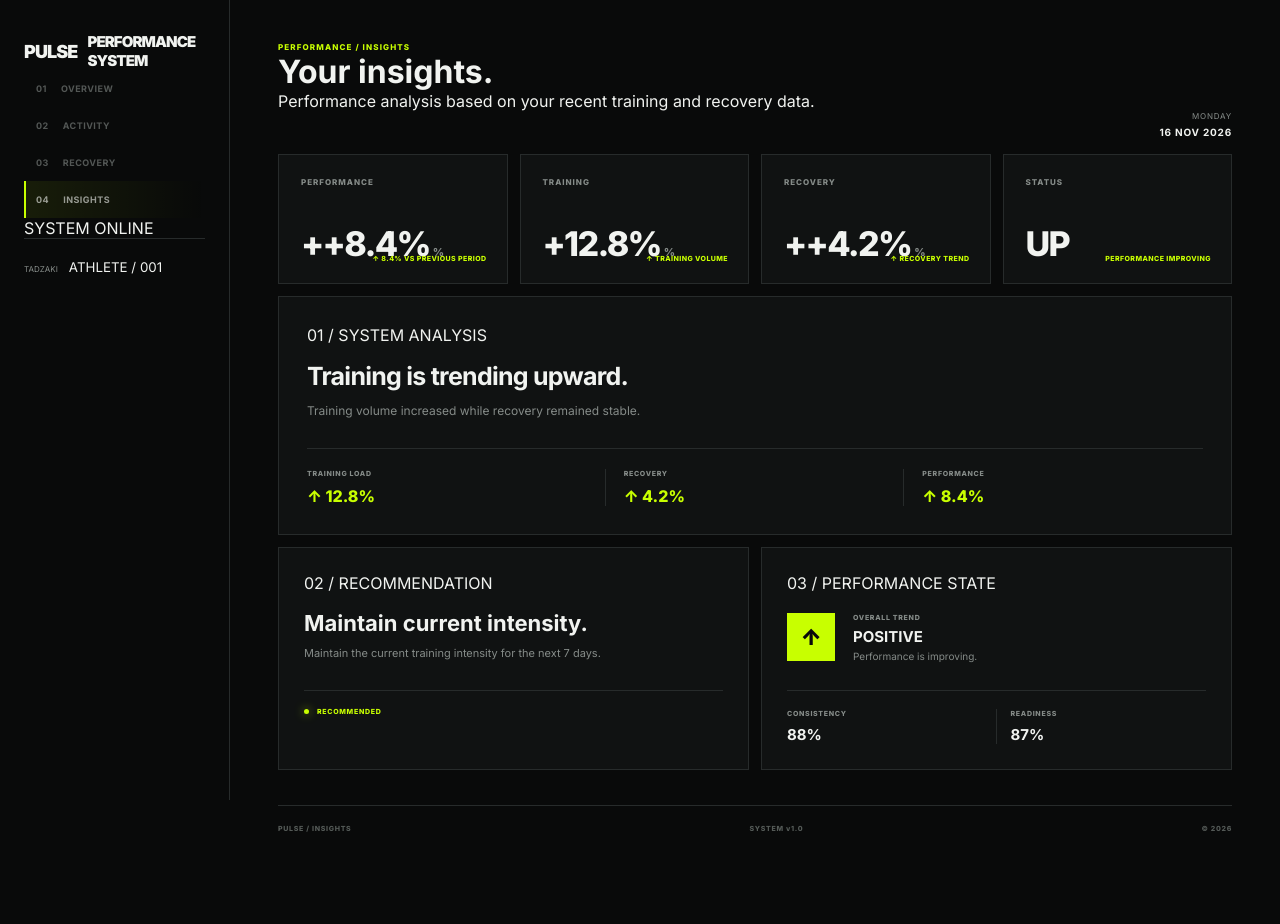
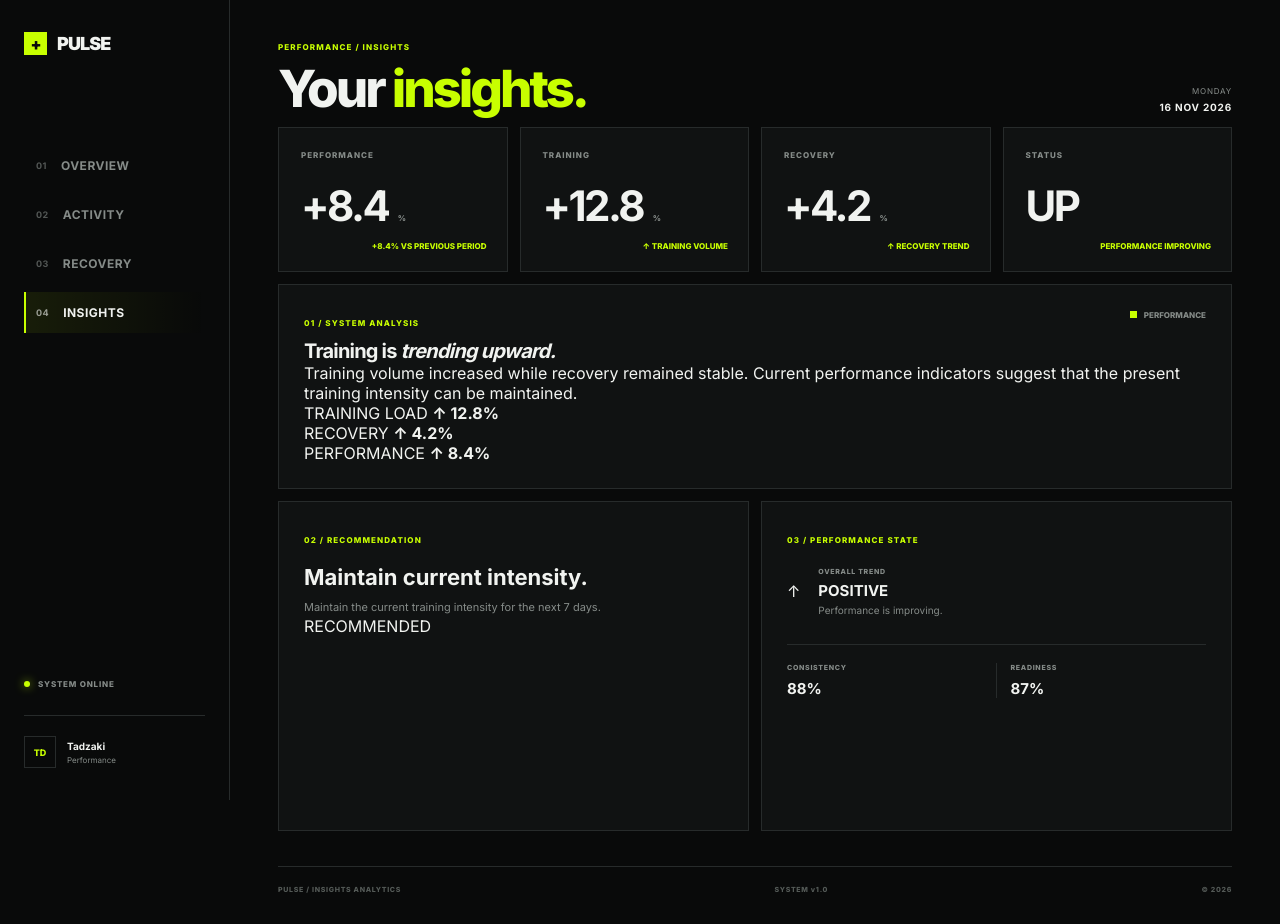
Before and after one commit to TadasDabkus/pulse-performance, a plain HTML site: page insights.html in a window 1280 px wide. Before the commit the page ends 863 px from the top, so only its background shows below. Drawn offline with Linux system fonts and the light colour scheme.

Commit message:
insights.html

```diff
--- a/insights.html
+++ b/insights.html
@@ -2,6 +2,7 @@
 <html lang="en">
 
 <head>
+
     <meta charset="UTF-8">
     <meta name="viewport" content="width=device-width, initial-scale=1.0">
 
@@ -16,157 +17,303 @@
     >
 
     <link rel="stylesheet" href="style.css">
+
 </head>
+
 
 <body>
 
 <div class="app">
+
 
     <!-- SIDEBAR -->
 
     <aside class="sidebar">
 
         <div class="brand">
+
+            <span class="brand-mark">+</span>
+
             <span>PULSE</span>
-            <small>PERFORMANCE SYSTEM</small>
+
         </div>
 
-        <nav>
+
+        <nav class="navigation">
 
             <a href="index.html" class="nav-item">
+
                 <span>01</span>
-                <span>Overview</span>
+                Overview
+
             </a>
 
+
             <a href="activity.html" class="nav-item">
+
                 <span>02</span>
-                <span>Activity</span>
+                Activity
+
             </a>
 
+
             <a href="recovery.html" class="nav-item">
+
                 <span>03</span>
-                <span>Recovery</span>
+                Recovery
+
             </a>
 
+
             <a href="insights.html" class="nav-item active">
+
                 <span>04</span>
-                <span>Insights</span>
+                Insights
+
             </a>
 
         </nav>
 
-        <div class="system-status">
+
+        <div class="sidebar-bottom">
+
+            <div class="status">
+
                 <span class="status-dot"></span>
+
                 SYSTEM ONLINE
+
             </div>
 
+
             <div class="user">
-            <span>TADZAKI</span>
-            <small>ATHLETE / 001</small>
+
+                <div class="avatar">
+                    TD
+                </div>
+
+                <div>
+
+                    <strong>Tadzaki</strong>
+
+                    <span>
+                        Performance
+                    </span>
+
+                </div>
+
+            </div>
+
         </div>
 
     </aside>
+
 
 
     <!-- MAIN -->
 
     <main class="main">
 
+
         <!-- HEADER -->
 
-        <header class="page-header">
+        <header class="topbar">
 
             <div>
 
-                <div class="eyebrow">
+                <p class="eyebrow">
                     PERFORMANCE / INSIGHTS
-                </div>
+                </p>
 
                 <h1>
-                    Your <span>insights.</span>
+                    Your
+                    <em>insights.</em>
                 </h1>
-
-                <p class="page-description">
-                    Performance analysis based on your recent training and recovery data.
-                </p>
 
             </div>
 
+
             <div class="date">
-                <span>MONDAY</span>
-                <strong>16 NOV 2026</strong>
+
+                <span>
+                    MONDAY
+                </span>
+
+                <strong>
+                    16 NOV 2026
+                </strong>
+
             </div>
 
         </header>
 
 
-        <!-- PERFORMANCE CARDS -->
 
-        <section class="stats-grid">
+        <!-- INSIGHT STATS -->
 
-            <div class="stat-card">
+        <section class="stats">
 
-                <div class="stat-label">
+
+            <article class="stat-card">
+
+                <span class="stat-label">
                     PERFORMANCE
-                </div>
+                </span>
 
-                <div class="stat-value">
-                    +8.4<span>%</span>
-                </div>
+                <strong id="insightPerformance">
+                    +8.4
+                </strong>
 
-                <div class="stat-change positive">
-                    ↑ 8.4% VS PREVIOUS PERIOD
-                </div>
+                <span class="stat-unit">
+                    %
+                </span>
+
+                <span class="stat-change positive">
+                    +8.4% VS PREVIOUS PERIOD
+                </span>
+
+            </article>
+
+
+
+            <article class="stat-card">
+
+                <span class="stat-label">
+                    TRAINING
+                </span>
+
+                <strong id="insightTraining">
+                    +12.8
+                </strong>
+
+                <span class="stat-unit">
+                    %
+                </span>
+
+                <span class="stat-change positive">
+                    ↑ TRAINING VOLUME
+                </span>
+
+            </article>
+
+
+
+            <article class="stat-card">
+
+                <span class="stat-label">
+                    RECOVERY
+                </span>
+
+                <strong id="insightRecovery">
+                    +4.2
+                </strong>
+
+                <span class="stat-unit">
+                    %
+                </span>
+
+                <span class="stat-change positive">
+                    ↑ RECOVERY TREND
+                </span>
+
+            </article>
+
+
+
+            <article class="stat-card">
+
+                <span class="stat-label">
+                    STATUS
+                </span>
+
+                <strong id="insightStatus">
+                    UP
+                </strong>
+
+                <span class="stat-change positive">
+                    PERFORMANCE IMPROVING
+                </span>
+
+            </article>
+
+
+        </section>
+
+
+
+        <!-- SYSTEM ANALYSIS -->
+
+        <section class="panel performance-panel">
+
+            <div class="panel-header">
+
+                <div>
+
+                    <span class="section-number">
+                        01 / SYSTEM ANALYSIS
+                    </span>
+
+                    <h2>
+                        Training is
+                        <em>trending upward.</em>
+                    </h2>
 
                 </div>
 
 
-            <div class="stat-card">
-
-                <div class="stat-label">
-                    TRAINING
-                </div>
-
-                <div class="stat-value">
-                    +12.8<span>%</span>
-                </div>
-
-                <div class="stat-change positive">
-                    ↑ TRAINING VOLUME
-                </div>
+                <span class="chart-legend">
+                    <i></i>
+                    PERFORMANCE
+                </span>
 
             </div>
 
 
-            <div class="stat-card">
+            <p class="insights-description">
+                Training volume increased while recovery remained stable.
+                Current performance indicators suggest that the present
+                training intensity can be maintained.
+            </p>
 
-                <div class="stat-label">
-                    RECOVERY
-                </div>
 
-                <div class="stat-value">
-                    +4.2<span>%</span>
-                </div>
+            <div class="insights-metrics">
 
-                <div class="stat-change positive">
-                    ↑ RECOVERY TREND
-                </div>
+                <div>
+
+                    <span>
+                        TRAINING LOAD
+                    </span>
+
+                    <strong>
+                        ↑ 12.8%
+                    </strong>
 
                 </div>
 
 
-            <div class="stat-card">
+                <div>
 
-                <div class="stat-label">
-                    STATUS
+                    <span>
+                        RECOVERY
+                    </span>
+
+                    <strong>
+                        ↑ 4.2%
+                    </strong>
+
                 </div>
 
-                <div class="stat-value">
-                    UP
-                </div>
 
-                <div class="stat-change positive">
-                    PERFORMANCE IMPROVING
+                <div>
+
+                    <span>
+                        PERFORMANCE
+                    </span>
+
+                    <strong>
+                        ↑ 8.4%
+                    </strong>
+
                 </div>
 
             </div>
@@ -174,92 +321,65 @@
         </section>
 
 
-        <!-- MAIN INSIGHT -->
-
-        <section class="insight-panel">
-
-            <div class="section-label">
-                01 / SYSTEM ANALYSIS
-            </div>
-
-            <h2>
-                Training is trending upward.
-            </h2>
-
-            <p>
-                Training volume increased while recovery remained stable.
-                Current performance indicators suggest that the present
-                training intensity can be maintained.
-            </p>
-
-            <div class="analysis-grid">
-
-                <div>
-                    <span>TRAINING LOAD</span>
-                    <strong>↑ 12.8%</strong>
-                </div>
-
-                <div>
-                    <span>RECOVERY</span>
-                    <strong>↑ 4.2%</strong>
-                </div>
-
-                <div>
-                    <span>PERFORMANCE</span>
-                    <strong>↑ 8.4%</strong>
-                </div>
-
-            </div>
-
-        </section>
-
 
         <!-- LOWER GRID -->
 
         <section class="dashboard-grid">
 
+
             <!-- RECOMMENDATION -->
 
-            <div class="panel">
+            <div class="panel activity-panel">
 
-                <div class="section-label">
+                <span class="section-number">
                     02 / RECOMMENDATION
-                </div>
+                </span>
 
-                <h2>
+
+                <h2 class="insights-panel-title">
                     Maintain current intensity.
                 </h2>
 
-                <p>
-                    Your recent training load is increasing without a
-                    significant drop in recovery. Continue the current
-                    approach for the next 7 days and monitor readiness.
+
+                <p class="insights-panel-text">
+                    Maintain the current training intensity for the next
+                    7 days and continue monitoring recovery.
                 </p>
 
-                <div class="recommendation-status">
+
+                <div class="insights-status">
+
                     <span class="status-dot"></span>
+
                     RECOMMENDED
+
                 </div>
 
             </div>
 
 
+
             <!-- PERFORMANCE STATE -->
 
-            <div class="panel">
+            <div class="panel recovery-panel">
 
-                <div class="section-label">
+                <span class="section-number">
                     03 / PERFORMANCE STATE
-                </div>
+                </span>
+
 
                 <div class="performance-state">
 
-                    <div class="state-mark">
+                    <div class="state-icon">
                         ↑
                     </div>
 
+
                     <div>
-                        <span>OVERALL TREND</span>
+
+                        <span>
+                            OVERALL TREND
+                        </span>
 
                         <strong>
                             POSITIVE
@@ -268,27 +388,46 @@
                         <p>
                             Performance is improving.
                         </p>
+
                     </div>
 
                 </div>
 
+
                 <div class="state-metrics">
 
                     <div>
-                        <span>CONSISTENCY</span>
-                        <strong>88%</strong>
+
+                        <span>
+                            CONSISTENCY
+                        </span>
+
+                        <strong>
+                            88%
+                        </strong>
+
                     </div>
 
+
                     <div>
-                        <span>READINESS</span>
-                        <strong>87%</strong>
+
+                        <span>
+                            READINESS
+                        </span>
+
+                        <strong>
+                            87%
+                        </strong>
+
                     </div>
 
                 </div>
 
             </div>
 
+
         </section>
+
 
 
         <!-- FOOTER -->
@@ -296,7 +435,7 @@
         <footer class="footer">
 
             <span>
-                PULSE / INSIGHTS
+                PULSE / INSIGHTS ANALYTICS
             </span>
 
             <span>
@@ -309,13 +448,16 @@
 
         </footer>
 
+
     </main>
 
 </div>
+
 
 
 <script src="data.js"></script>
 <script src="insights.js"></script>
 
 </body>
+
 </html>
```
Lines whose indentation alone changed are shown as unchanged.
